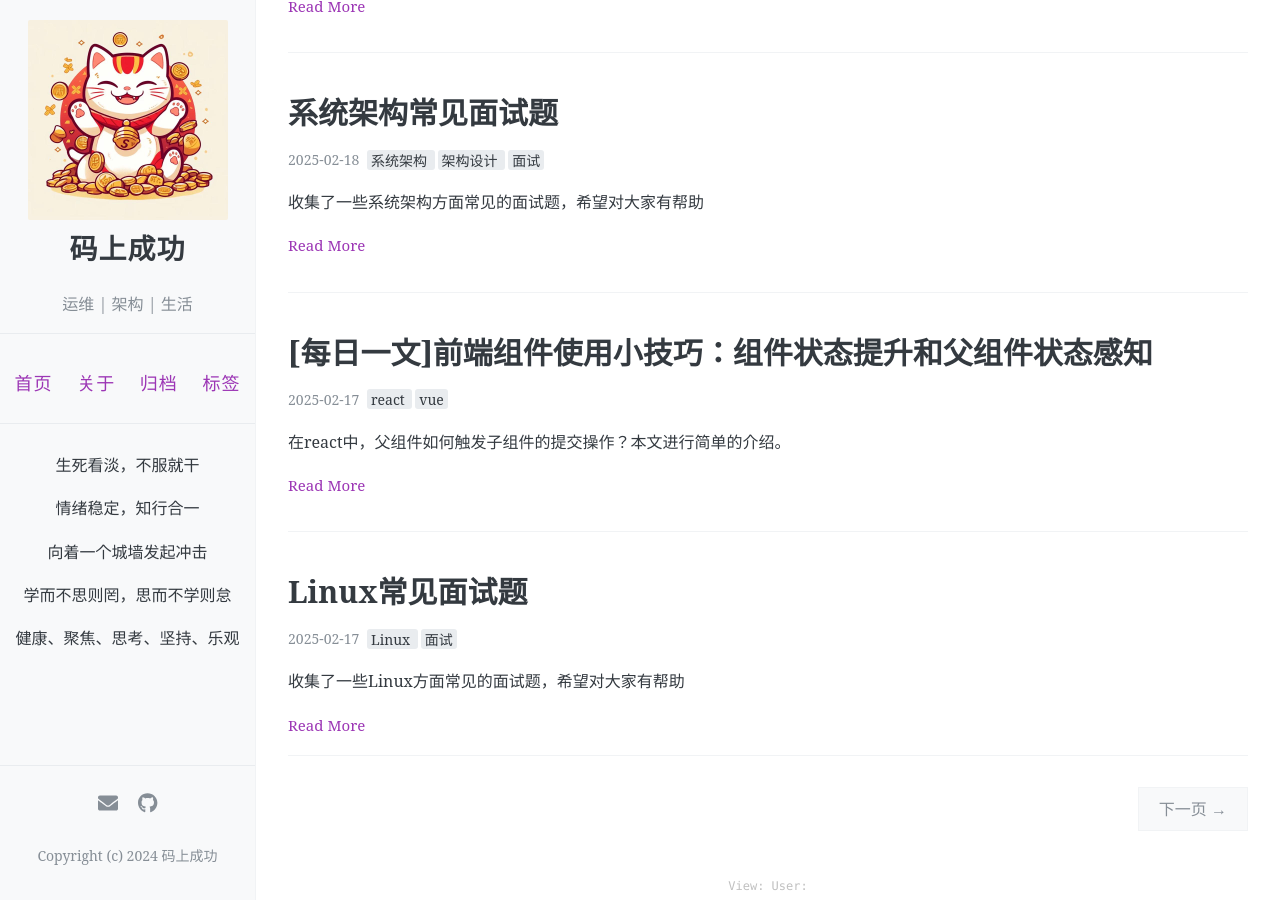
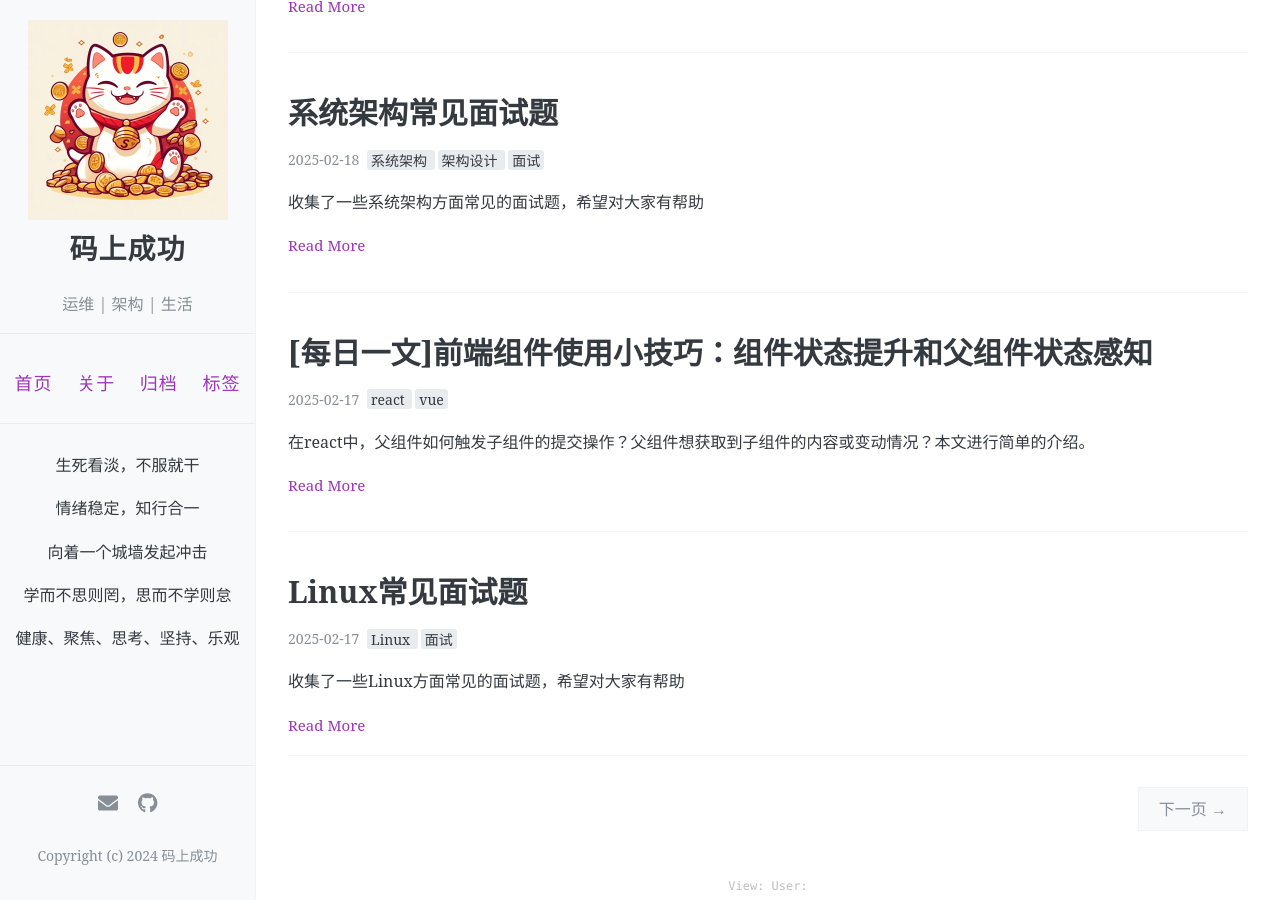
Before and after one commit to swh0318/swh0318.github.io, a Jekyll site: the page built from index.html, in a window 1280 px wide and 900 px high, scrolled down 1168 px. Built offline with Jekyll 4.4.1, drawn with Linux system fonts in a browser that asks for light colours; the list of posts is cut into pages by our own code; comment, search, counter and statistics services are not loaded.

Commit message:
修复react技巧：代码块问题和简介问题

````diff
--- a/_posts/daily/2025-02-17-react-skills.md
+++ b/_posts/daily/2025-02-17-react-skills.md
@@ -7,7 +7,7 @@
 author: 小辣条
 toc : false
 ---
-在react中，父组件如何触发子组件的提交操作？本文进行简单的介绍。
+在react中，父组件如何触发子组件的提交操作？父组件想获取到子组件的内容或变动情况？本文进行简单的介绍。
 <!-- more -->
 
 # 1、父组件如何触发子组件的提交操作？
@@ -100,6 +100,7 @@
     );
   }
 }
+```
 
 ---
 ### 保持好奇，勇敢打破边界，做永远不被定义的人，祝你快乐❤️
````
